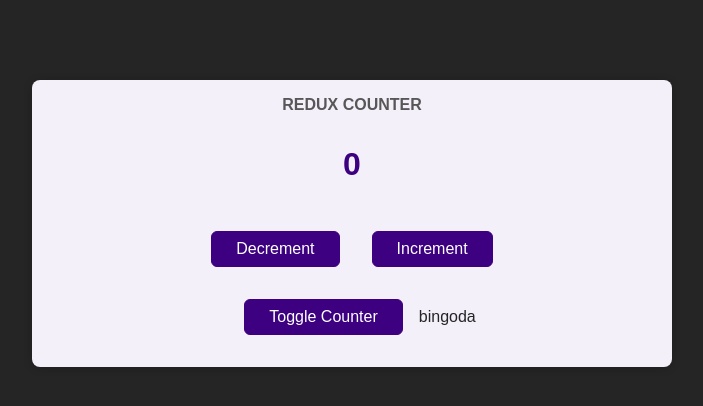
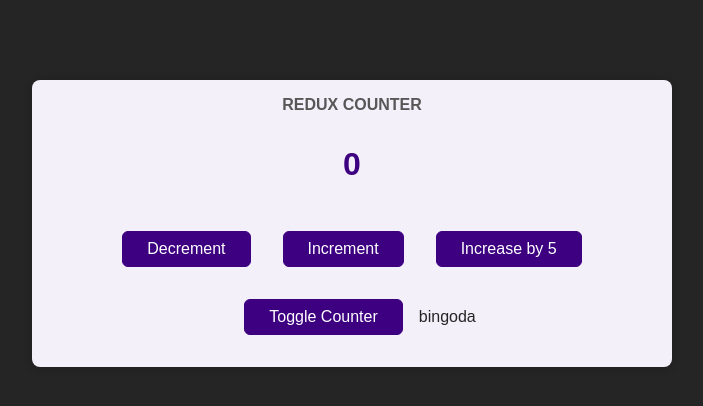
Before and after one commit to exemplar-codes/react-redux-demo, a React (Create React App) app: page / in a window 1280 px wide. Shown: the top 406 px of the page, without its empty margins (288-991 px from the left). Built offline with nearby package versions, Linux system fonts and the light colour scheme.

Commit message:
Props are available as second param to both connect functions

```diff
--- a/src/App.jsx
+++ b/src/App.jsx
@@ -1,7 +1,7 @@
 import Counter from "./components/Counter";
 
 function App() {
-  return <Counter bingo="bingoda" />;
+  return <Counter bingo="bingoda" amount={5} />;
 }
 
 export default App;
--- a/src/components/Counter.jsx
+++ b/src/components/Counter.jsx
@@ -10,6 +10,9 @@ const Counter = (props) => {
       <div>
         <button onClick={props.decrementHandler}>Decrement</button>
         <button onClick={props.incrementHandler}>Increment</button>
+        <button onClick={props.increaseByHandler}>
+          Increase by {props.amount}
+        </button>
       </div>
       <button onClick={props.toggleCounterHandler}>Toggle Counter</button>
       {props.bingo}
@@ -21,10 +24,12 @@ function mapStateToProps(state) {
   return { count: state.count, showCount: state.showCount };
 }
 
-function mapDispatchToProps(dispatch) {
+function mapDispatchToProps(dispatch, props) {
   return {
     incrementHandler: () => dispatch({ type: "INCREMENT" }),
     decrementHandler: () => dispatch({ type: "DECREMENT" }),
+    increaseByHandler: () =>
+      dispatch({ type: "INCREASE_BY", amount: props.amount }),
     toggleCounterHandler: () => dispatch({ type: "TOGGLE" }),
   };
 }
--- a/src/store/counterStore.js
+++ b/src/store/counterStore.js
@@ -9,6 +9,8 @@ const counterReducer = (state = initialState, action) => {
       return { ...state, count: state.count + 1 };
     case "DECREMENT":
       return { ...state, count: state.count - 1 };
+    case "INCREASE_BY":
+      return { ...state, count: state.count + action.amount };
     case "TOGGLE":
       return { ...state, showCount: !state.showCount };
 
```
